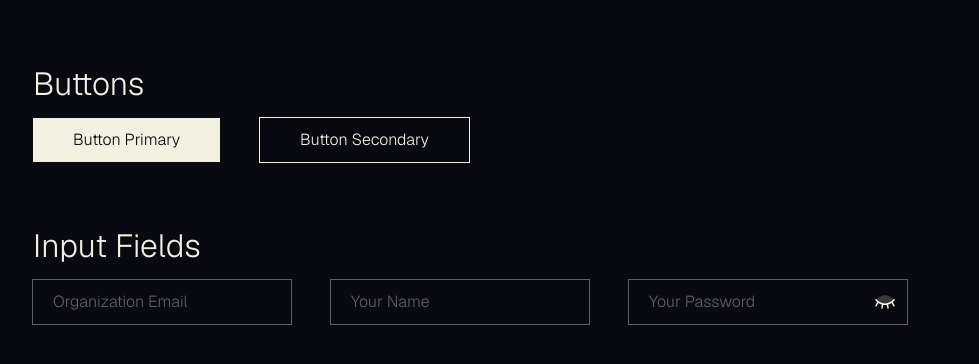
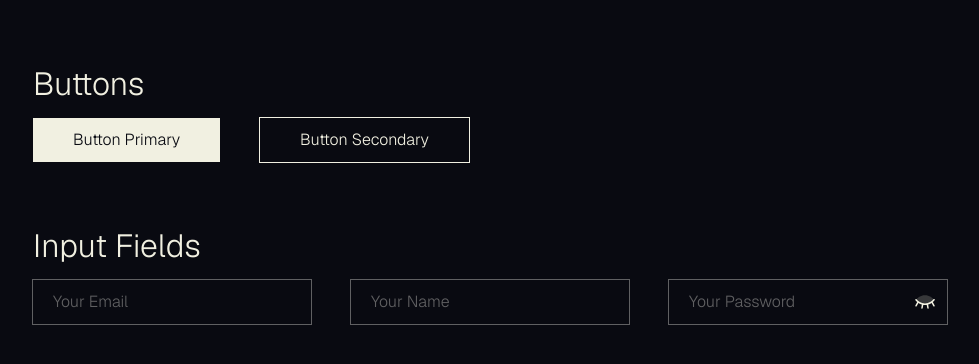
Before and after one commit to contra-kvh/samklaang-fe, a Next.js app: page /components in a window 1280 px wide. Shown: the top 364 px of the page, without its empty margins (27-1006 px from the left). Built offline with nearby package versions, Linux system fonts and the light colour scheme.

Commit message:
added validation to input elements, marked them client-only

```diff
--- a/app/components/page.tsx
+++ b/app/components/page.tsx
@@ -1,6 +1,9 @@
+'use client';
+
 import { Button } from "@/components/ui/button";
 import { PasswordInputBox, TextInputBox } from "@/components/ui/input/";
 import React from "react";
+import {useState} from 'react';
 
 
 interface ComponentsListProps {
@@ -27,9 +30,19 @@ export default function ComponentsGallery() {
         <Button text="Button Secondary" type="secondary" />
       </ComponentsList>
       <ComponentsList title="Input Fields">
-        <TextInputBox placeholder="Organization Email" type="email" />
-        <TextInputBox placeholder="Your Name" />
-        <PasswordInputBox placeholder="Your Password" />
+        <TextInputBox placeholder="Your Email"
+          validator={(value: string): boolean => {
+            const emailRegex = /^[a-zA-Z0-9._-]+@[a-zA-Z0-9.-]+\.[a-zA-Z]{2,6}$/;
+            return emailRegex.test(value);
+          }}
+          onChange={(newval: string) => console.log(`password box value changed: ${newval}`)}
+        />
+        <TextInputBox placeholder="Your Name"
+          onChange={(newval: string) => console.log(`password box value changed: ${newval}`)}
+        />
+        <PasswordInputBox
+          placeholder="Your Password"
+          onChange={(newval: string) => console.log(`password box value changed: ${newval}`)}/>
       </ComponentsList>
     </main>
   );
--- a/components/ui/input/PasswordInputBox.tsx
+++ b/components/ui/input/PasswordInputBox.tsx
@@ -6,18 +6,23 @@ import { PiEyeDuotone, PiEyeClosedDuotone } from 'react-icons/pi'
 interface PasswordInputProps {
   placeholder: string;
   className?: string;
+  onChange: (newval: string) => void;
 }
 
-
-export const PasswordInputBox: React.FC<PasswordInputProps> = ({placeholder, className=''}: PasswordInputProps) => {
+export const PasswordInputBox: React.FC<PasswordInputProps> = ({placeholder, className='', onChange}: PasswordInputProps) => {
   const [maskState, setMaskState] = useState<boolean>(true);
 
   return (
     <div className="relative">
-      <input placeholder={placeholder} className={`input !pr-16 overflow-clip ${className}`} type={maskState?'password':'text'} />
+      <input
+        placeholder={placeholder}
+        className={`input !pr-16 overflow-clip ${className}`}
+        type={maskState?'password':'text'}
+        onChange={(e) => onChange(e.target.value)}
+      />
       <div
         className="absolute right-0 top-0 h-full items-center flex px-4 cursor-pointer"
-        onClick={() => maskState?setMaskState(false):setMaskState(true)}
+        onClick={() => setMaskState(!maskState)}
       >
         {maskState ? (
           <PiEyeClosedDuotone className="text-lg" />
--- a/components/ui/input/TextInputBox.tsx
+++ b/components/ui/input/TextInputBox.tsx
@@ -1,13 +1,42 @@
+'use client';
+
 import React from 'react';
+import { useState } from 'react';
+import { PiCheckCircleDuotone, PiXCircleDuotone } from 'react-icons/pi';
 
 interface TextInputProps {
   placeholder: string,
-  type?: 'email' | 'text';
   className?: string;
+  onChange: (newval: string) => void;
+  validator?: (value: string) => boolean;
 }
 
-export const TextInputBox: React.FC<TextInputProps> = ({placeholder, type = 'text', className = ''}) => {
+export const TextInputBox: React.FC<TextInputProps> = ({placeholder, className = '', onChange, validator}) => {
+  const [isValid, setIsvalid] = useState<boolean | undefined>(undefined);
+
+  const handleChange = (value: string) => {
+    onChange(value);
+    if(validator !== undefined){
+      setIsvalid(validator(value));
+    }
+  }
+
   return (
-    <input placeholder={placeholder} className={`input ${className}`} type={type} />
-  );
+    <div className="relative">
+      <input
+        placeholder={placeholder}
+        className={`input !pr-16 overflow-clip ${className}`}
+        onChange={(e) => handleChange(e.target.value)}
+      />
+      <div className="absolute right-0 top-0 h-full items-center flex px-4 cursor-pointer" >
+        {isValid !== undefined && (
+          isValid ? (
+            <PiCheckCircleDuotone className="text-white text-lg" />
+          ) : (
+            <PiXCircleDuotone className="text-red text-lg" />
+          )
+        )}
+      </div>
+    </div>
+  )
 }
```
Also changed, not shown: page.tsx (deleted, +0 -30 lines).
